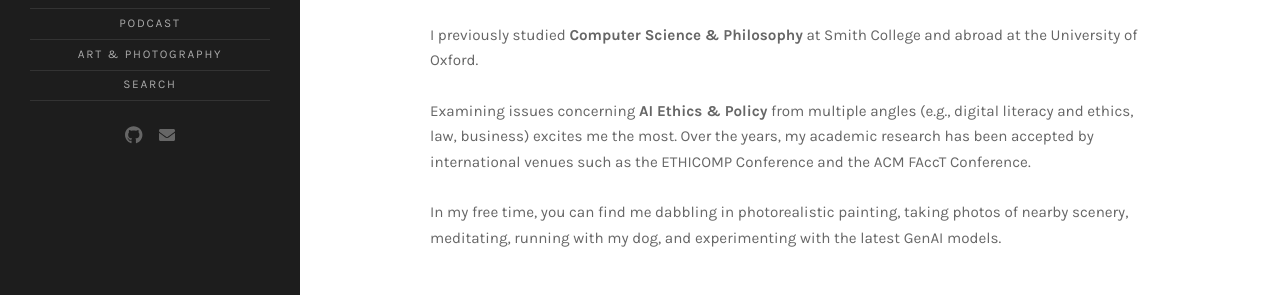
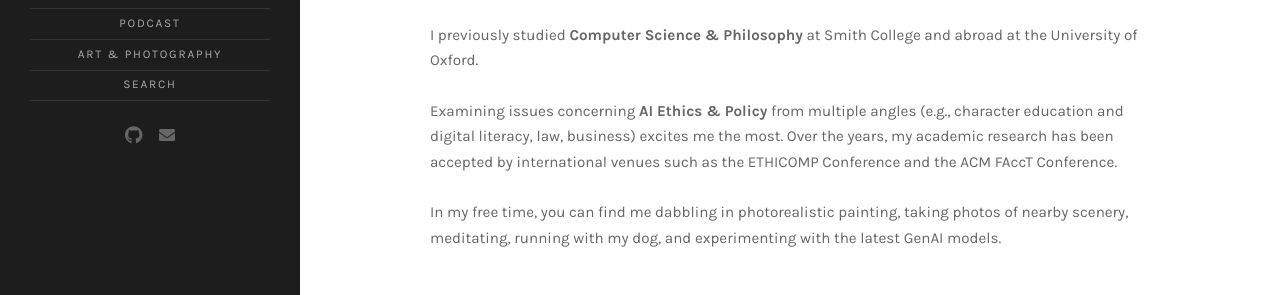
Before and after one commit to hyoujeen/hyoujeen.github.io, a Jekyll site: the page built from about.md, in a window 1280 px wide. Shown: the part 329-624 px from the top of the page. Built offline with Jekyll 4.4.1, drawn with Linux system fonts in a browser that asks for light colours.

Commit message:
Update about.md

```diff
--- a/about.md
+++ b/about.md
@@ -9,6 +9,6 @@ Starting this coming fall, I will be a law student at HLS!
 
 I previously studied **Computer Science & Philosophy** at Smith College and abroad at the University of Oxford.
 
-Examining issues concerning **AI Ethics & Policy** from multiple angles (e.g., digital literacy and ethics, law, business) excites me the most. Over the years, my academic research has been accepted by international venues such as the ETHICOMP Conference and the ACM FAccT Conference.
+Examining issues concerning **AI Ethics & Policy** from multiple angles (e.g., character education and digital literacy, law, business) excites me the most. Over the years, my academic research has been accepted by international venues such as the ETHICOMP Conference and the ACM FAccT Conference.
 
 In my free time, you can find me dabbling in photorealistic painting, taking photos of nearby scenery, meditating, running with my dog, and experimenting with the latest GenAI models.
```
